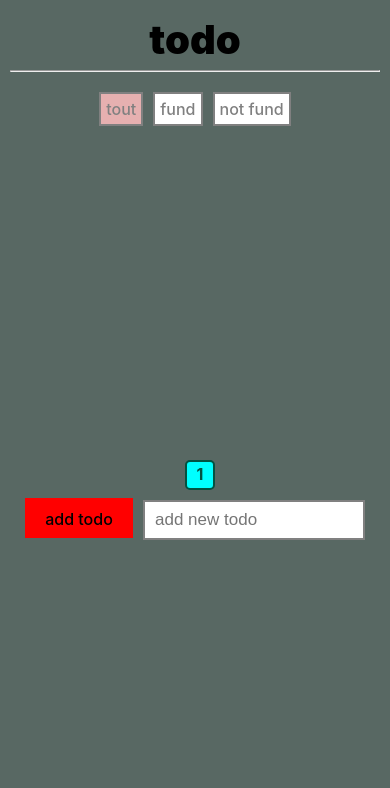
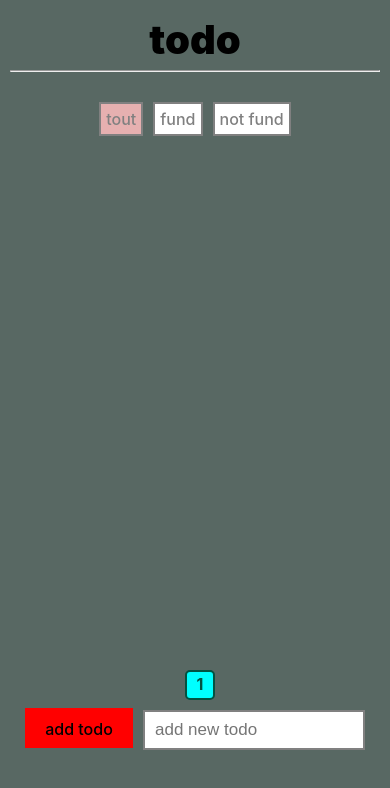
Before and after one commit to ghassenmechergui/todo-loste, a React (Vite) app: page / in a window 390 px wide. Shown: the top 788 px of the page. Built offline with nearby package versions, Linux system fonts and the light colour scheme.

Commit message:
modified css

```diff
--- a/src/mystyle/Profil.css
+++ b/src/mystyle/Profil.css
@@ -218,8 +218,9 @@ input{
     }
     .card{
         width: 100% !important;
-        height: 100% !important;
+        height: 100vh !important;
         border-radius: 0;
+        max-height: 90vh;
     }
     .todo{
         display: grid;
@@ -236,4 +237,10 @@ input{
         overflow-x: hidden;
         width: 100% !important;
     }
+    .section{
+        margin-top: 100px;
+    }
+    .menu{
+        margin-top: 30px;
+    }
 }
```
